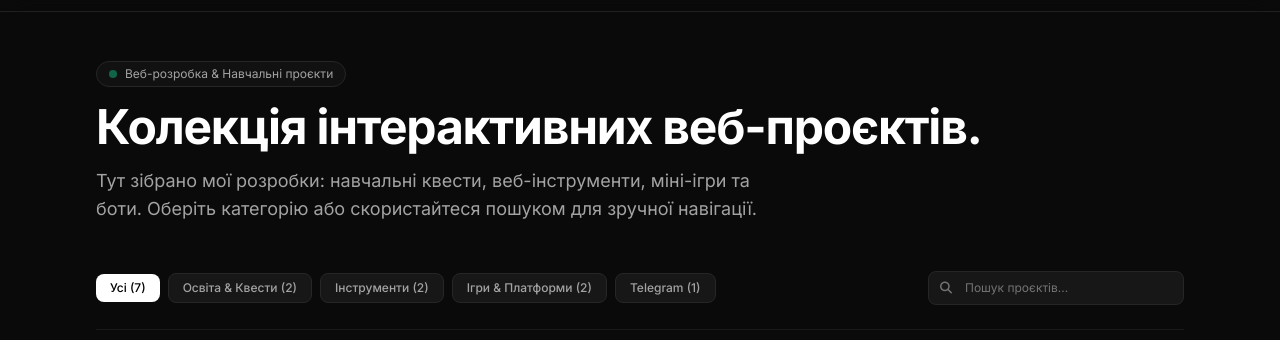
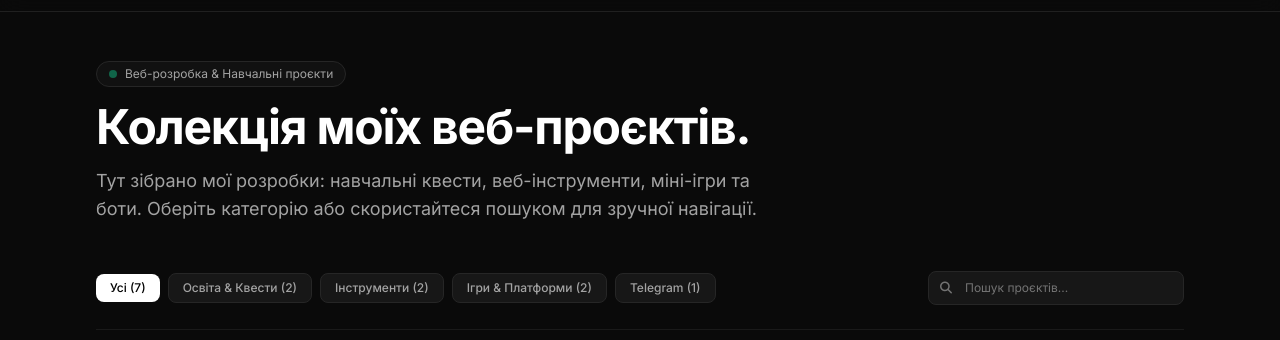
Before and after one commit to whyuxavier/portfolio, a plain HTML site: page code_artifact.html in a window 1280 px wide. Shown: the part 53-393 px from the top of the page. Drawn offline with nearby package versions, Linux system fonts and the light colour scheme.

Commit message:
Update code_artifact.html

```diff
--- a/code_artifact.html
+++ b/code_artifact.html
@@ -133,7 +133,7 @@
                 <span>Веб-розробка & Навчальні проєкти</span>
             </div>
             <h1 class="text-3xl sm:text-4xl md:text-5xl font-extrabold tracking-tight text-white mb-4">
-                Колекція інтерактивних веб-проєктів.
+                Колекція моїх веб-проєктів.
             </h1>
             <p class="text-neutral-400 text-base sm:text-lg max-w-2xl leading-relaxed">
                 Тут зібрано мої розробки: навчальні квести, веб-інструменти, міні-ігри та боти. Оберіть категорію або скористайтеся пошуком для зручної навігації.
```
